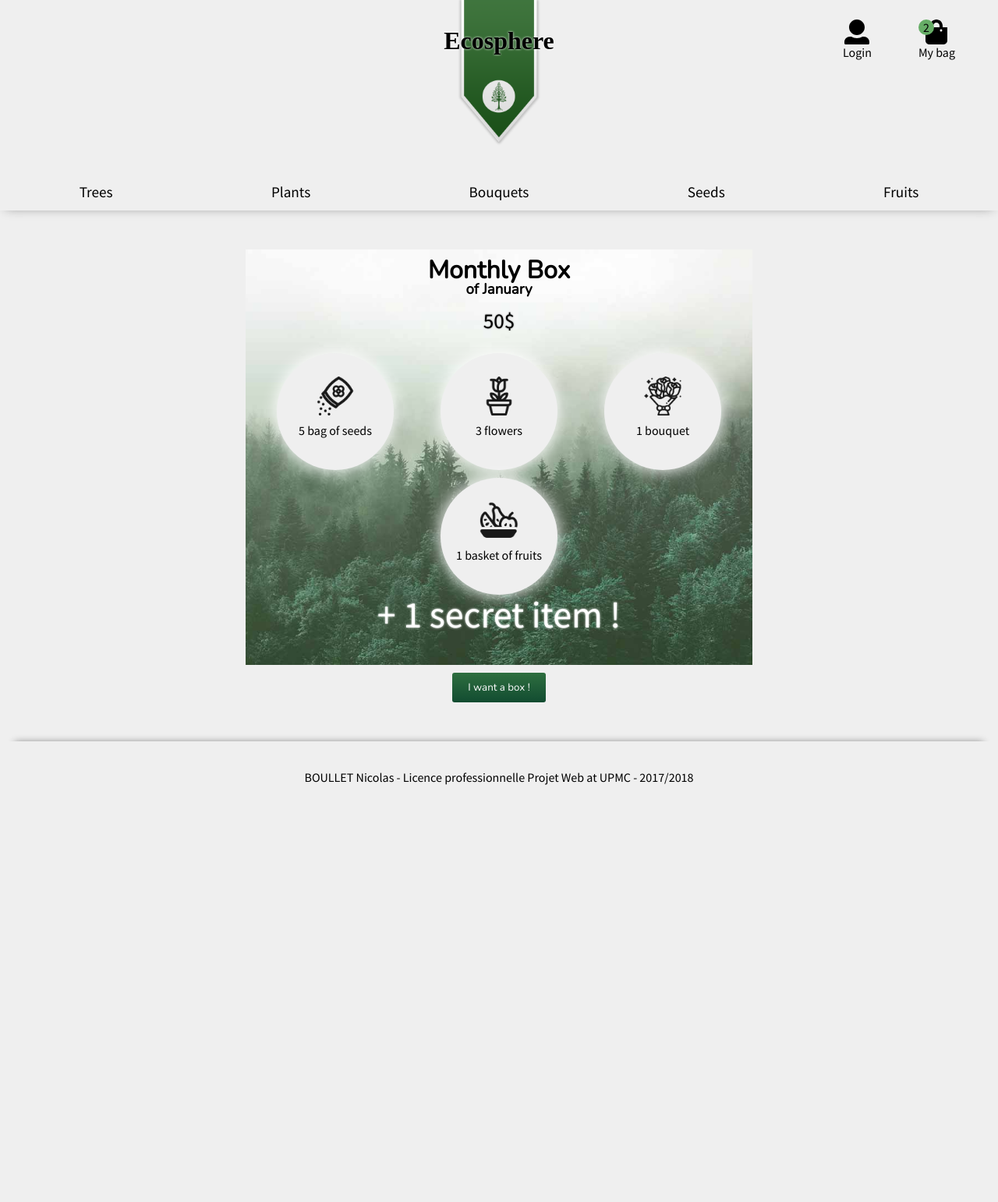
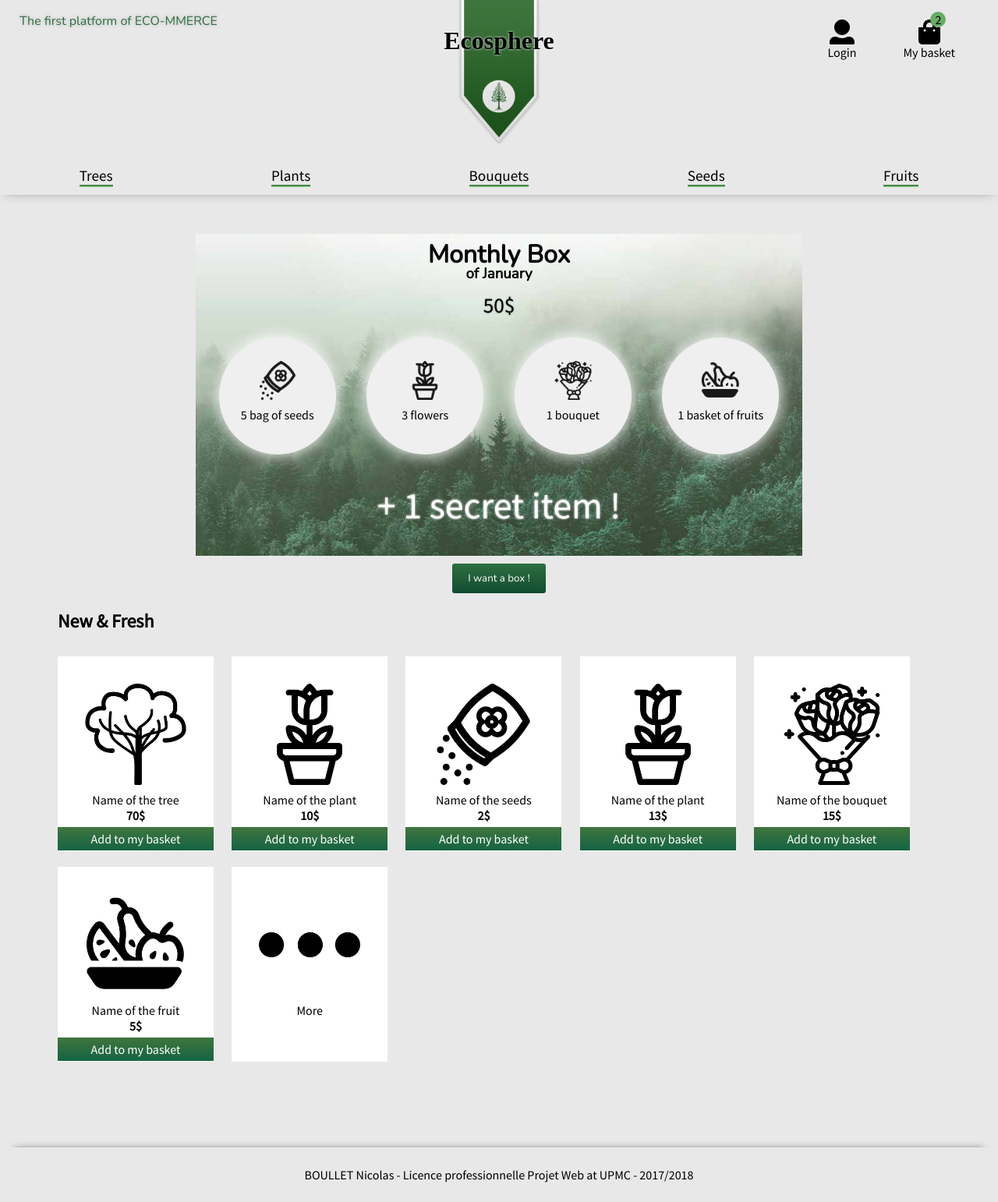
Before and after one commit to Nashunn/UPMC-Eboutique, a PHP site: page / in a window 1280 px wide. Shown: the whole page at 78% size. Before the commit the page ends 1007 px from the top, so only its background shows below. Run offline with PHP 8.4, Linux system fonts and the light colour scheme; some web fonts are replaced.

Commit message:
Design view items + header change

```diff
--- a/View/header.php
+++ b/View/header.php
@@ -1,6 +1,10 @@
 <header>
+    <div id="info-bar">
+        <p>The first platform of ECO-MMERCE</p>
+    </div>
+
     <div id="banner-bloc">
-        <a href="./index.php" class="no-deco center">
+        <a href="./" class="no-deco center">
             <img class="banner" src="./View/img/banniere.png" title="Homepage" alt="website banner">
         </a>
         <h1>Ecosphere</h1>
@@ -17,7 +21,7 @@
             <a href="#" class="no-deco">
                 <div class="nb-items">2</div>
                 <i class="fas fa-shopping-bag"></i>
-                <div class="text">My bag</div>
+                <div class="text">My basket</div>
             </a>
         </div>
     </div>
--- a/View/home.php
+++ b/View/home.php
@@ -1,3 +1,4 @@
+<!-- Monthly box -->
 <div id="monthly-box">
     <h2>Monthly Box</h2>
     <h3 class="no-margin">of <?php echo date('F'); ?></h3>
@@ -27,3 +28,52 @@
 <form class="center" action="./bag.php" method="POST">
     <input type="submit" class="submit-btn margin-auto" value="I want a box !">
 </form>
+<!-- End Monthly Box -->
+
+<div id="newItems">
+    <h2 class="padding-left-10px">New & Fresh</h2>
+    <div class="content">
+        <div class="item">
+            <img src="./View/img/tree.png" class="logo" alt="logo">
+            <div class="text">Name of the tree</div>
+            <div class="price">70$</div>
+            <a href="./basket?ctrl=basket&action=add&id=#" class="no-deco"><div class="add-btn">Add to my basket</div></a>
+        </div>
+        <div class="item">
+            <img src="./View/img/flower.png" class="logo" alt="logo">
+            <div class="text">Name of the plant</div>
+            <div class="price">10$</div>
+            <a href="./basket?ctrl=basket&action=add&id=#" class="no-deco"><div class="add-btn">Add to my basket</div></a>
+        </div>
+        <div class="item">
+            <img src="./View/img/seeds.png" class="logo" alt="logo">
+            <div class="text">Name of the seeds</div>
+            <div class="price">2$</div>
+            <a href="./basket?ctrl=basket&action=add&id=#" class="no-deco"><div class="add-btn">Add to my basket</div></a>
+        </div>
+        <div class="item">
+            <img src="./View/img/flower.png" class="logo" alt="logo">
+            <div class="text">Name of the plant</div>
+            <div class="price">13$</div>
+            <a href="./basket?ctrl=basket&action=add&id=#" class="no-deco"><div class="add-btn">Add to my basket</div></a>
+        </div>
+        <div class="item">
+            <img src="./View/img/bouquet.png" class="logo" alt="logo">
+            <div class="text">Name of the bouquet</div>
+            <div class="price">15$</div>
+            <a href="./basket?ctrl=basket&action=add&id=#" class="no-deco"><div class="add-btn">Add to my basket</div></a>
+        </div>
+        <div class="item">
+            <img src="./View/img/fruits.png" class="logo" alt="logo">
+            <div class="text">Name of the fruit</div>
+            <div class="price">5$</div>
+            <a href="./basket?ctrl=basket&action=add&id=#" class="no-deco"><div class="add-btn">Add to my basket</div></a>
+        </div>
+        <a href="./articles?ctrl=articles&action=consultAll&filter=all" class="no-deco" title="More items">
+            <div class="consultAll">
+            <img src="./View/img/suspend.png" class="logo" alt="logo">
+            <div class="text">More</div>
+            </div>
+        </a>
+    </div>
+</div>
--- a/View/style/general.css
+++ b/View/style/general.css
@@ -12,10 +12,13 @@
 .no-margin {
 	margin: 0;
 }
+.padding-left-10px {
+	padding-left: 10px;
+}
 
 /*General*/
 body {
-	background-color: #efefef;
+	background-color: #e8e8e8;
 	min-height: 100%;
 	margin: 0;
 	font-family: 'Source Sans Pro', sans-serif;
--- a/View/style/header-footer.css
+++ b/View/style/header-footer.css
@@ -1,7 +1,7 @@
 /* Header */
 header {
     position: relative;
-    height: 250px;
+    height: 230px;
     margin-bottom: 50px;
     padding: 0 50px;
     padding-bottom: 20px;
@@ -23,6 +23,27 @@ header #banner-bloc h1 {
     bottom: 170px;
     margin: 0;
     text-shadow: 0px 0px 3px #fff;
+}
+
+/* Info bar */
+#info-bar {
+    position: absolute;
+    top: 0;
+    left: 0;
+    padding: 25px;
+    padding-top: 0;
+    height: 150px;
+    width: 30%;
+    color: #2e6e3f;
+    text-shadow: 0 0 5px rgba(68, 68, 68, 0.3);
+    font-family: 'Nunito', sans-serif;
+}
+
+@media screen and (max-width: 600px) {
+    #info-bar {
+        padding-left: 5px;
+        width: 20%;
+    }
 }
 
 /* Account bar */
@@ -53,6 +74,8 @@ header #banner-bloc h1 {
 
 #account_bar .nb-items {
     position: absolute;
+    margin-left: 35px;
+    margin-top: -10px;
     width: 20px;
     height: 20px;
     background-color: #66AD66;
@@ -85,11 +108,11 @@ header #banner-bloc h1 {
     text-align: center;
     font-size: 1.2em;
     color: #000;
-    border-bottom: 2.5px solid transparent;
+    border-bottom: 3px groove #7fd780;
 }
 
 #menu_bar li:hover {
-    border-bottom: 2.5px solid #66AD66;
+    border-bottom: 3px solid #66AD66;
 }
 
 /* Footer */
@@ -102,3 +125,7 @@ footer {
     text-align: center;
     box-shadow: 0 -18px 10px -19px gray;
 }
+
+footer>p {
+    margin-top: 5px;
+}
--- a/View/style/mainSection.css
+++ b/View/style/mainSection.css
@@ -5,7 +5,7 @@
 
 /* Monthly box */
 #monthly-box {
-    width: 50%;
+    width: 60%;
     min-height: 400px;
     margin: 50px auto;
     margin-bottom: 10px;
@@ -14,6 +14,7 @@
     background-position: center;
     background-size: cover;
     text-align: center;
+    cursor: default;
 }
 
 #monthly-box h2 {
@@ -75,3 +76,61 @@
         width: 90%;
     }
 }
+
+/* New items */
+#newItems {
+    width: 90%;
+    margin: 10px auto;
+}
+
+#newItems .item, #newItems .consultAll {
+    display: flex;
+    justify-content: flex-start;
+    flex-flow: row wrap;
+    display: inline-block;
+    width: 200px;
+    height: 250px;
+    margin: 10px;
+    background: #fff;
+}
+
+#newItems .consultAll {
+    position: relative;
+    bottom: 50px;
+}
+
+#newItems .item .logo, #newItems .consultAll .logo {
+    width: 130px;
+    height: 130px;
+    margin: 35px;
+    margin-bottom: 5px;
+}
+
+#newItems .item>.text, #newItems .item>.price, #newItems .consultAll>.text {
+    width: 150px;
+    margin: auto;
+    text-align: center;
+}
+
+#newItems .item>.price {
+    font-weight: bold;
+    margin-bottom: 5px;
+}
+
+#newItems .item>a>.add-btn {
+    display: flex;
+    justify-content:space-around;
+    flex-flow: column wrap;
+    height: 30px;
+    text-align: center;
+    color: #fff;
+    background: #2e6e3f;
+    background: -moz-linear-gradient(top, #3F753D 0%, #146444 100%);
+    background: -webkit-linear-gradient(top, #3F753D 0%,#146444 100%);
+    background: linear-gradient(to bottom, #3F753D 0%,#146444 100%);
+    filter: progid:DXImageTransform.Microsoft.gradient( startColorstr='#2e6e3f', endColorstr='#0f3f29',GradientType=0 );
+}
+
+#newItems .item>a>.add-btn:hover {
+    text-decoration: underline;
+}
```
Also changed, not shown: View/img/suspend.png (added), View/img/tree.png (added).
